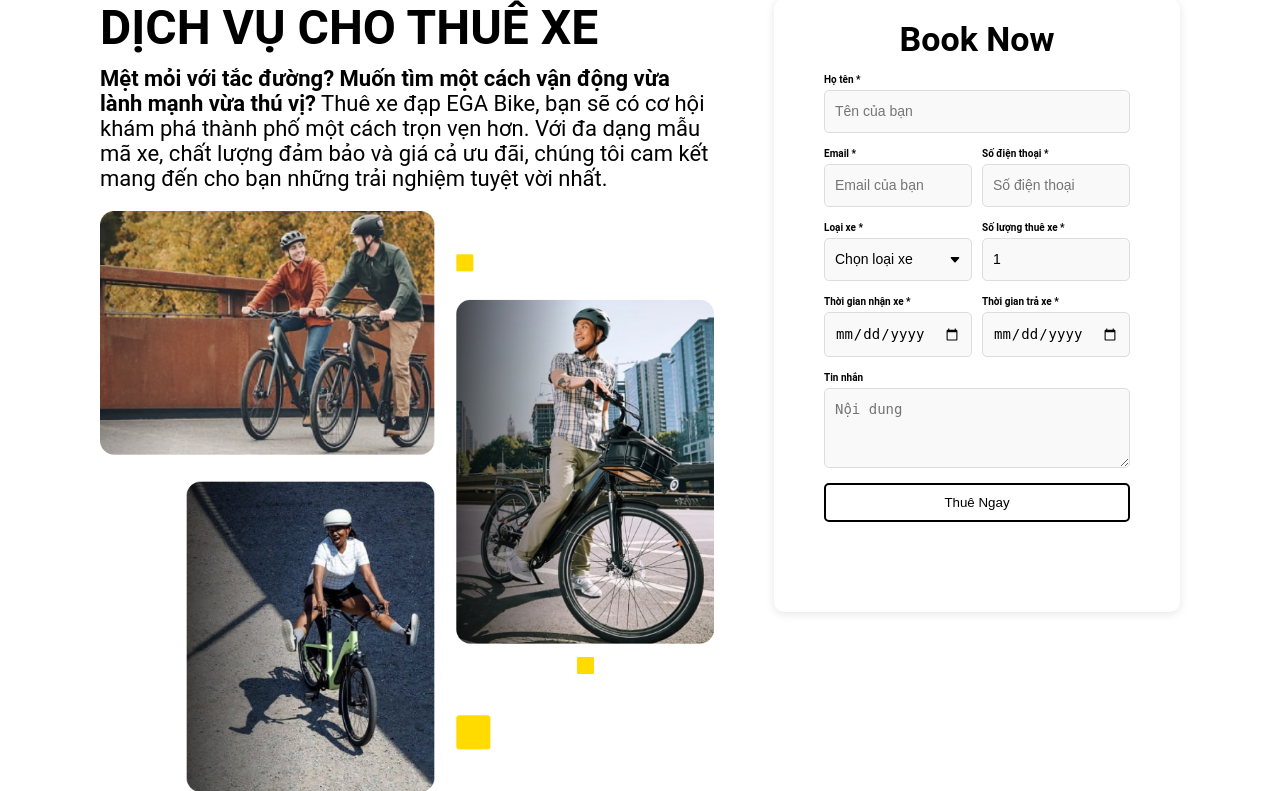
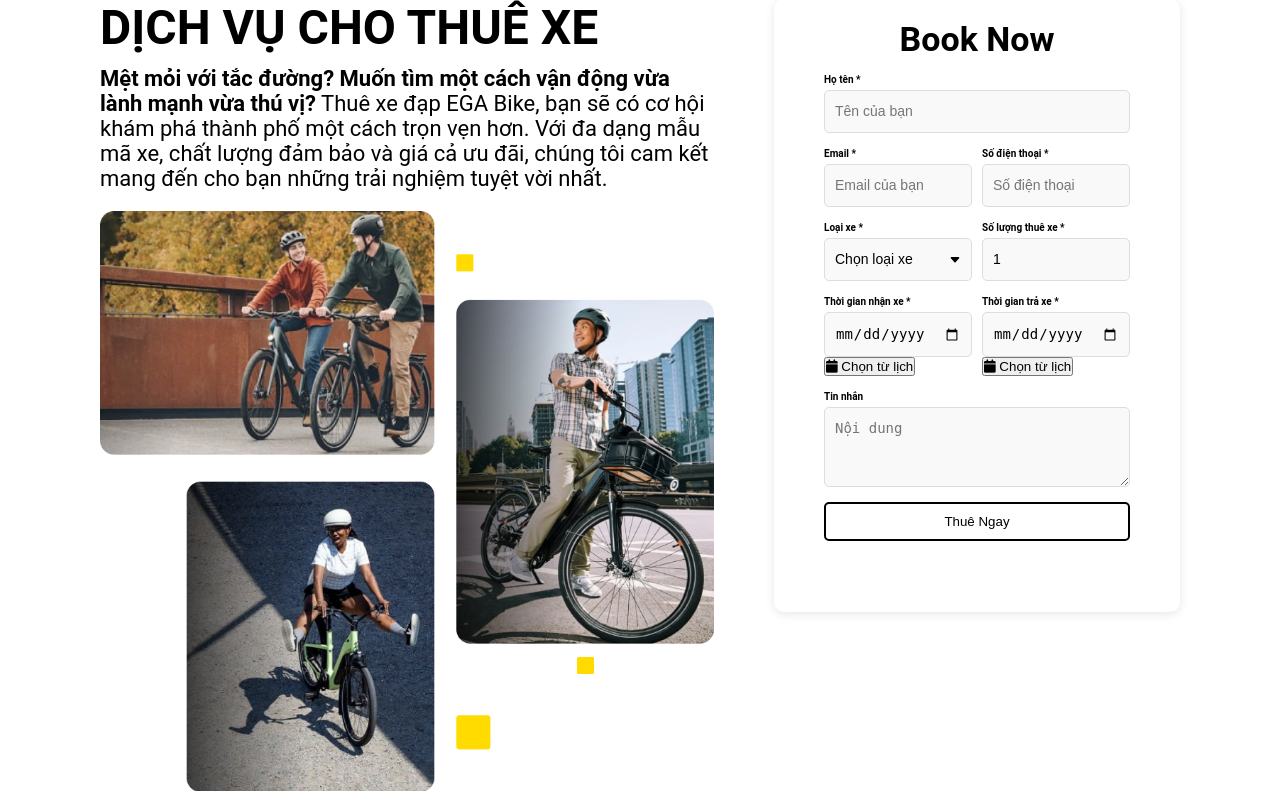
Before and after one commit to NguyenHoangLe0701/DjangoWebBikeRetal, a Django app: template myproject/app_home/templates/home/bike-rental.html in a window 1280 px wide. Shown: the part 301-1092 px from the top of the page. Run offline with Django 5.2, Linux system fonts and the light colour scheme; the template is opened without the code that fills it, so the values that code supplies are empty; some libraries are stand-ins or nearby versions.

Commit message:
Cập nhật giao diện thuê xe đạp

```diff
--- a/myproject/app_home/templates/home/bike-rental.html
+++ b/myproject/app_home/templates/home/bike-rental.html
@@ -1,5 +1,6 @@
 {% load static %}
 <link rel="stylesheet" href="{% static 'assets/css/bike-rental.css' %}">
+<link rel="stylesheet" href="{% static 'assets/css/booking-calendar.css' %}">
 {% include 'includes/header.html' %}
 <main>
 {% block content %}
@@ -84,13 +85,20 @@
     <div class="rental-form-row">
       <div class="rental-form-group half-width">
         <label>Thời gian nhận xe <span class="required">*</span></label>
-        <input type="date" name="pickup_date" required min="{% now 'Y-m-d' %}">
+        <input type="date" name="pickup_date" id="pickup_date" required min="{% now 'Y-m-d' %}">
+        <button type="button" class="calendar-toggle-btn" onclick="toggleCalendar('pickup')">
+          <i class="fa-solid fa-calendar"></i> Chọn từ lịch
+        </button>
       </div>
       <div class="rental-form-group half-width">
         <label>Thời gian trả xe <span class="required">*</span></label>
-        <input type="date" name="return_date" required min="{% now 'Y-m-d' %}">
+        <input type="date" name="return_date" id="return_date" required min="{% now 'Y-m-d' %}">
+        <button type="button" class="calendar-toggle-btn" onclick="toggleCalendar('return')">
+          <i class="fa-solid fa-calendar"></i> Chọn từ lịch
+        </button>
       </div>
     </div>
+    <div id="calendar-container" style="display: none; margin-top: 20px;"></div>
     <div class="rental-form-group">
       <label>Tin nhắn</label>
       <textarea name="message" placeholder="Nội dung" maxlength="500"></textarea>
@@ -160,9 +168,20 @@ function handleSubmit(event) {
   .then(data => {
     if (data.status === 'success') {
       showNotification(data.message, 'success');
+
+      // Track conversion in analytics
+      if (window.analytics && data.analytics_data) {
+        window.analytics.trackRentalBooking(data.analytics_data);
+      }
+
       form.reset();
     } else {
       showNotification(data.message, 'error');
+
+      // Track failed form submission
+      if (window.analytics) {
+        window.analytics.trackFormSubmission('rental_booking', false);
+      }
     }
   })
   .catch(error => {
```
